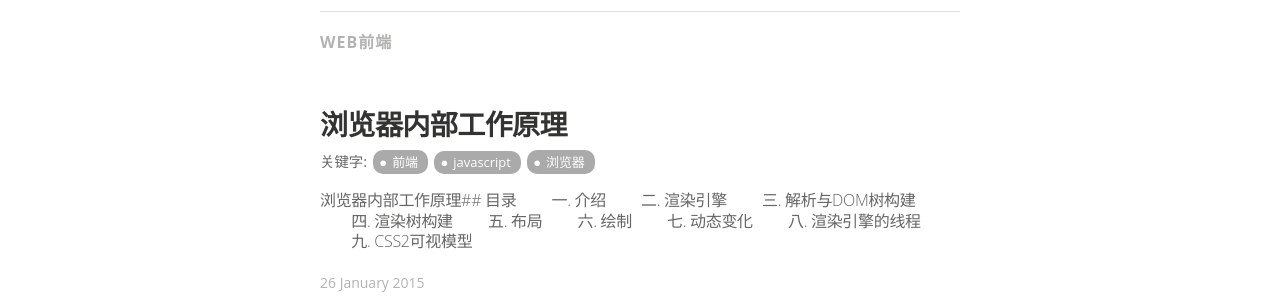
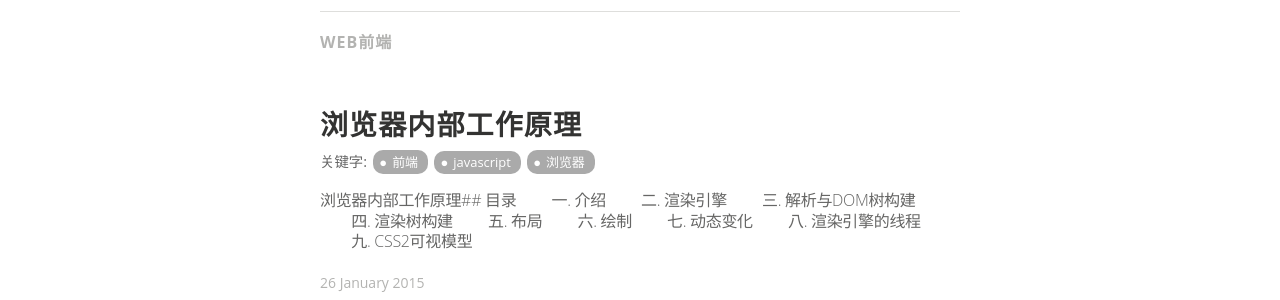
Before and after one commit to wcqblog/wcqblog.github.io, a Jekyll site: the page built from index.html, in a window 1280 px wide. Shown: the part 700-1000 px from the top of the page. Built offline with Jekyll 4.4.1, drawn with Linux system fonts in a browser that asks for light colours; nearby versions of some CDN libraries; some web fonts are replaced; Markdown is read by kramdown in place of the engine named in the settings; the list of posts is cut into pages by our own code.

Commit message:
Update main.sass

```diff
--- a/css/main.sass
+++ b/css/main.sass
@@ -141,7 +141,7 @@ body
     &:last-child
       border-bottom: 0px
     .post-title
-      letter-spacing: -0.02em
+      letter-spacing: 0.04em
       font-weight: 700
       font-style: normal
       display: block
```
